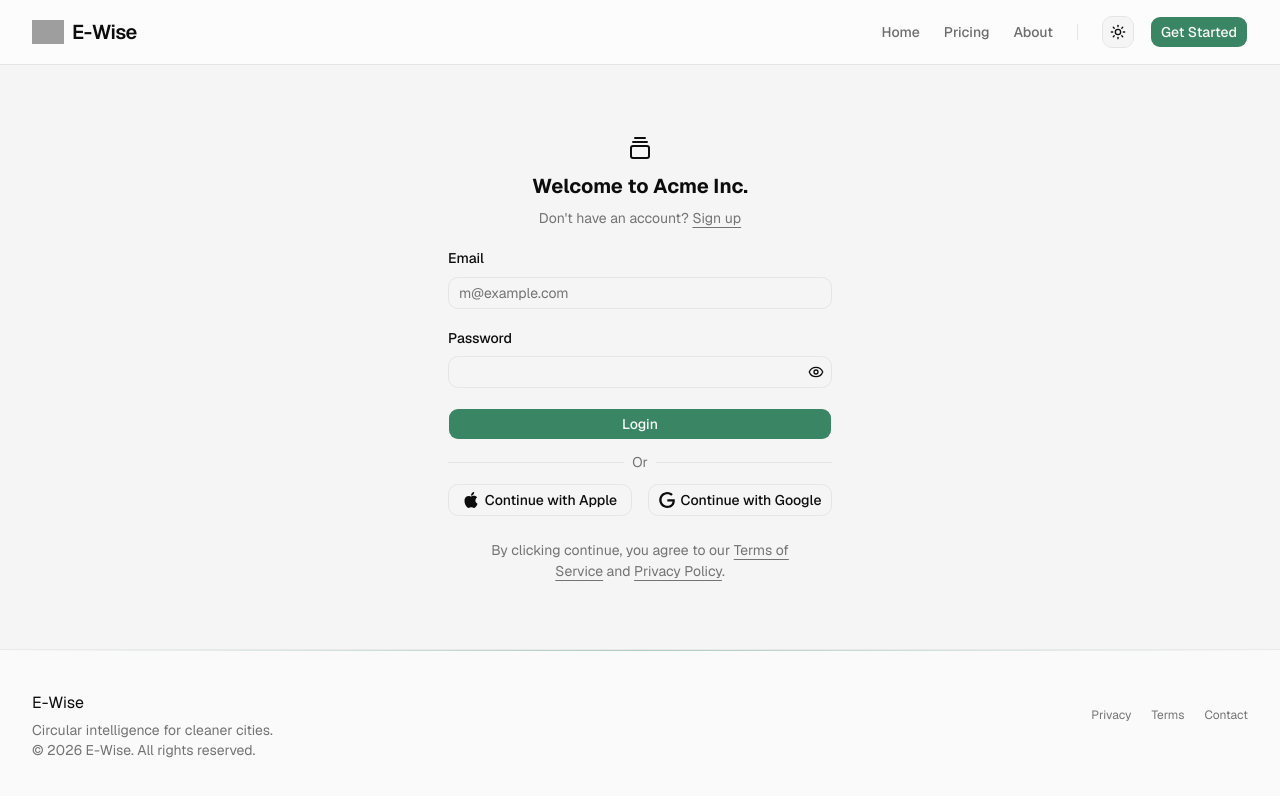
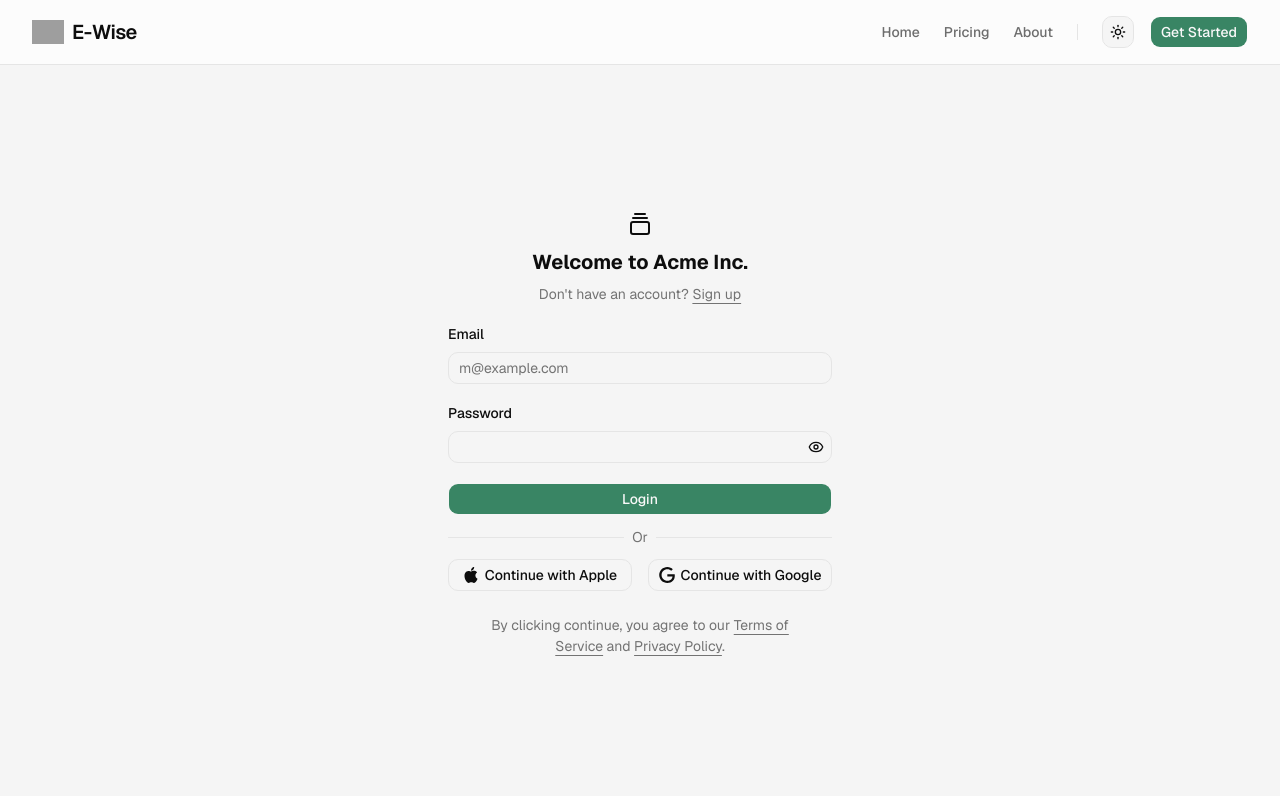
Before and after one commit to Jetrossgalinato/E-wise, a Next.js app: page /login in a window 1280 px wide. Shown: the top 796 px of the page. Built offline with nearby package versions, Linux system fonts and the light colour scheme; grey boxes are pictures that could not be loaded.

Commit message:
fix: the footer should be hidden on auth pages

```diff
--- a/components/password-field.tsx
+++ b/components/password-field.tsx
@@ -1,9 +1,12 @@
 "use client";
 
+//webhooks
 import { useState } from "react";
 
+//utils
 import { Eye, EyeOff } from "lucide-react";
 
+//components
 import { Button } from "@/components/ui/button";
 import { Field, FieldLabel } from "@/components/ui/field";
 import { Input } from "@/components/ui/input";
--- a/layouts/outer-layout.tsx
+++ b/layouts/outer-layout.tsx
@@ -17,14 +17,14 @@ export default function OuterLayout({
     <div
       className={cn(
         "flex min-h-screen flex-col",
-        isAuthRoute && "h-svh overflow-hidden [&>footer]:mt-0",
+        isAuthRoute && "h-svh overflow-hidden",
       )}
     >
       <Navbar />
       <main className={cn("flex-1", isAuthRoute && "min-h-0 overflow-hidden")}>
         {children}
       </main>
-      <Footer />
+      {!isAuthRoute && <Footer />}
     </div>
   );
 }
```
